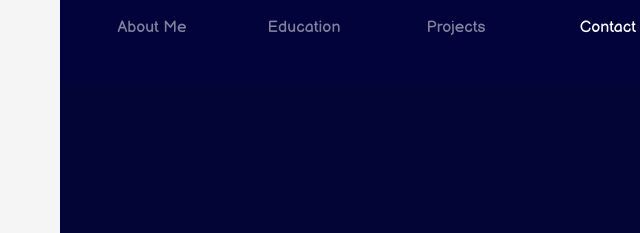
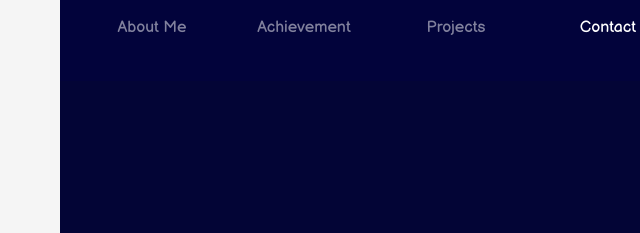
Before and after one commit to d2Anubis/d2Anubis.github.io, a plain HTML site: page contact.html in a window 1280 px wide. Shown: the top 233 px of the page, 580-1220 px from the left. Drawn offline with nearby package versions, Linux system fonts and the light colour scheme.

Commit message:
Update contact.html

```diff
--- a/contact.html
+++ b/contact.html
@@ -74,7 +74,7 @@
                   <a class="nav-link" href="index.html">About Me</a>
                 </li>
                 <li class="nav-item">
-                  <a class="nav-link" href="education.html">Education</a>
+                  <a class="nav-link" href="education.html">Achievement</a>
                 </li>
                 <li class="nav-item">
                   <a class="nav-link" href="project.html">Projects</a>
```
